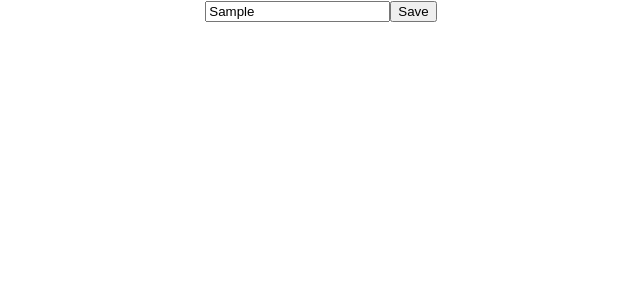
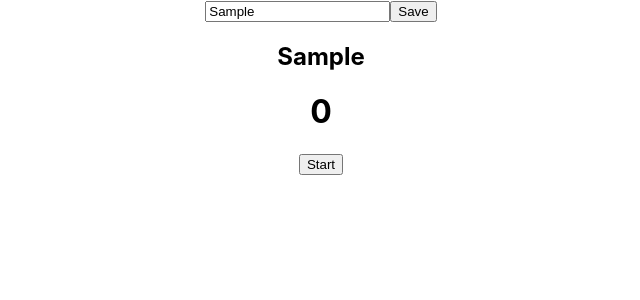
Before and after one commit to idev74/looktime, a React (Create React App) app: page / in a window 1280 px wide. Both pictures are taken after typing "Sample" into the empty fields and a click on the button "Save". Shown: the top 300 px of the page, without its empty margins (319-959 px from the left). Built offline with nearby package versions, Linux system fonts and the light colour scheme.

Commit message:
added list of timers

```diff
--- a/src/App.js
+++ b/src/App.js
@@ -1,11 +1,13 @@
 import React from 'react';
 import './App.css';
 import NewTimer from './components/NewTimer';
+import ListTimers from './components/ListTimers';
 
 export default function App() {
     return (
         <div className="App">
             <NewTimer />
+            <ListTimers />
         </div>
     );
 }
--- /dev/null
+++ b/src/components/ListTimers.js
@@ -0,0 +1,21 @@
+import React from 'react'
+import { useSelector } from 'react-redux'
+import TimerView from './TimerView'
+
+export default function ListTimers() {
+    const timers = useSelector(state => state.timers.value)
+    return (
+        <div>
+            {timers.map((timer, i) => {
+                return (
+                    <TimerView
+                        key={i}
+                        index={i}
+                        name={timer.name}
+                        time={timer.time}
+                    />
+                )
+            })}
+        </div>
+    )
+}
--- /dev/null
+++ b/src/components/TimerView.js
@@ -0,0 +1,17 @@
+import React, { useState } from "react";
+
+export default function TimerView({ index, name, time }) {
+    const [isRunning, setIsRunning] = useState(false);
+
+    const handleToggleTimer = () => {
+        setIsRunning(prevIsRunning => !prevIsRunning);
+    };
+
+    return (
+        <div>
+            <h2>{name}</h2>
+            <h1>{time}</h1>
+            <button onClick={handleToggleTimer}>{isRunning ? "Stop" : "Start"}</button>
+        </div>
+    );
+}
```
